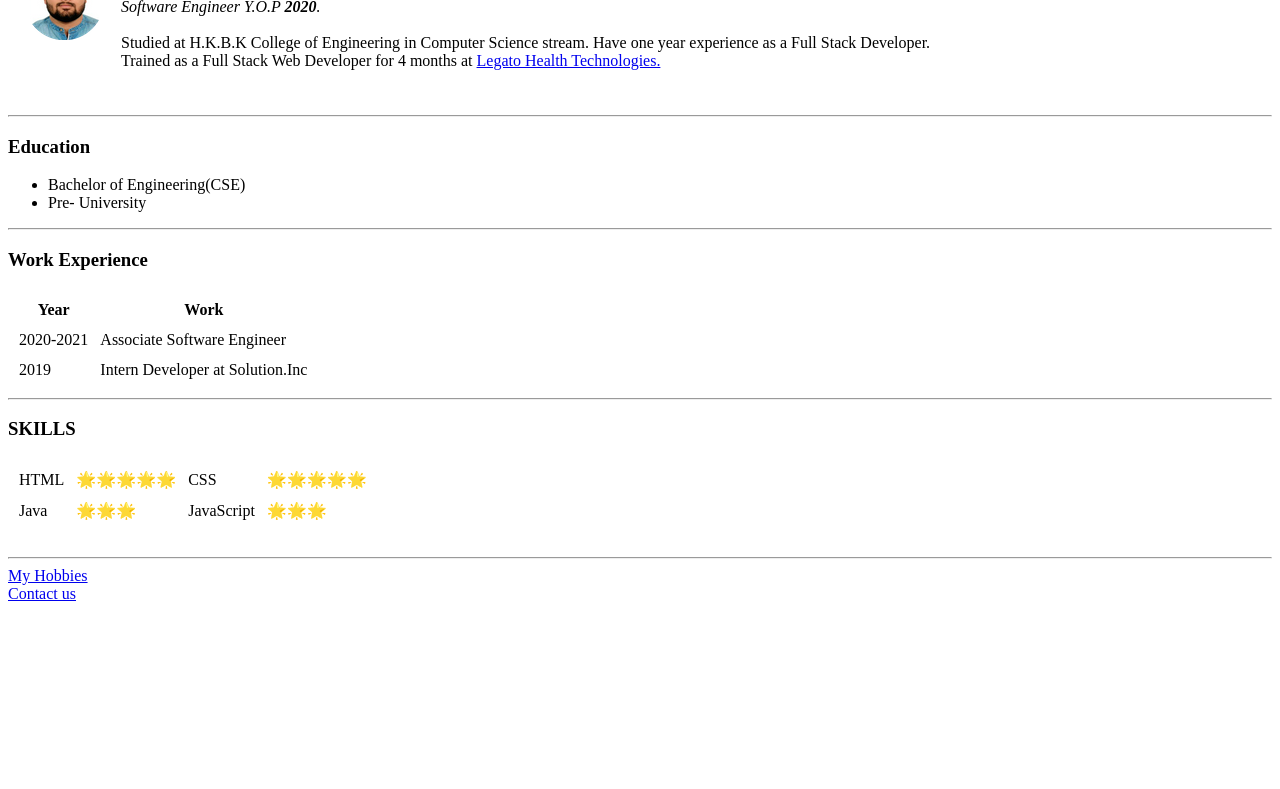
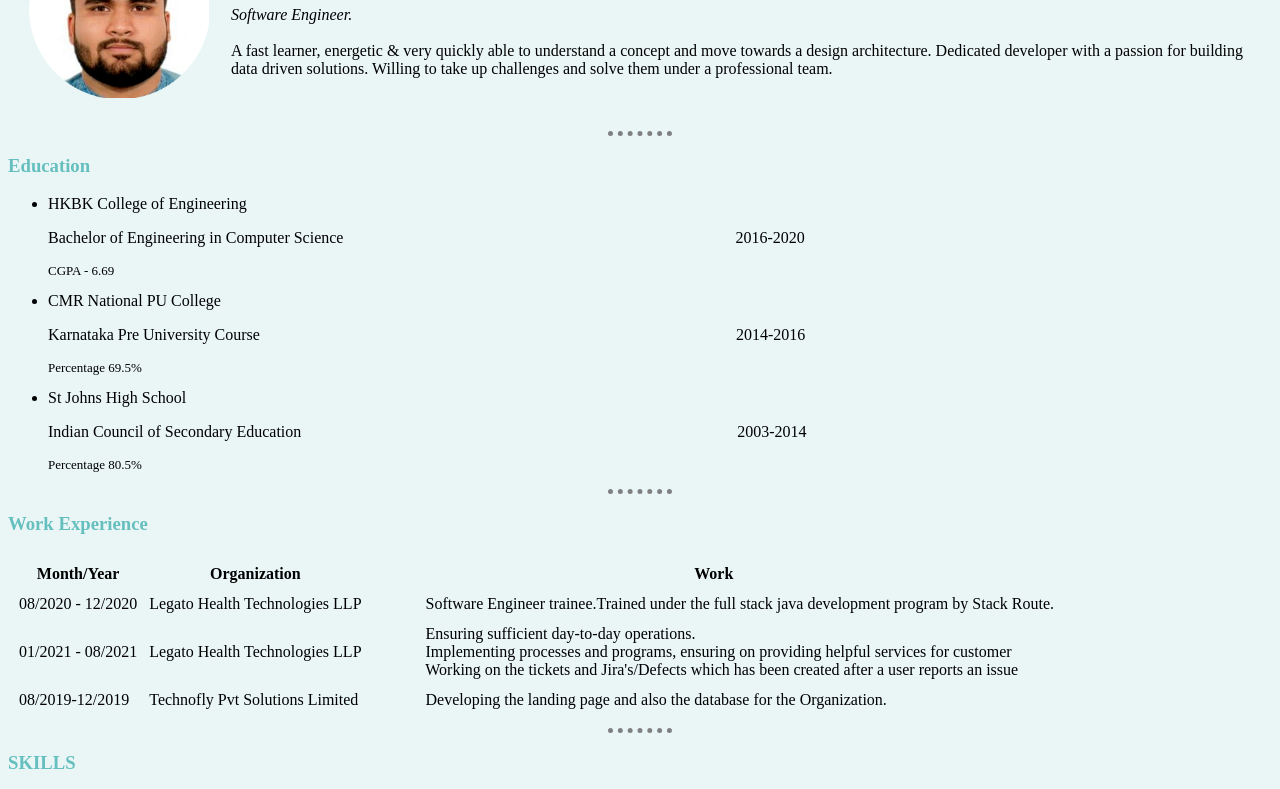
Before and after one commit to ArhamMohammed/CV, a plain HTML site: page index.html in a window 1280 px wide. Shown: the part 111-900 px from the top of the page. Before the commit the page ends 800 px from the top, so only its background shows below. Drawn offline with Linux system fonts and the light colour scheme.

Commit message:
Add files via upload

```diff
--- /dev/null
+++ b/css/styles.css
@@ -0,0 +1,17 @@
+  body {
+    background-color : #EAF6F6;
+  }
+
+  hr {
+    border-style:none;
+    border-top-style: dotted;
+    border-color: grey;
+    border-width: 5px;
+    width:5%;
+  }
+  img {
+  height: 180px;
+  }
+  h1, h3{
+    color: #66BFBF;
+  }
--- a/index.html
+++ b/index.html
@@ -4,19 +4,21 @@
 <head>
   <meta charset="utf-8">
   <title>Arham's personal site</title>
+  <link rel="stylesheet" href="css/styles.css">
 </head>
 
 <body>
   <table cellspacing="20">
     <tr>
-      <td><img src="images/50x50.png" alt="Arhams profile picture"></td>
+      <td><img src="images/Edit.png" alt="Arhams profile picture"></td>
       <td>
         <h1>Mir Mohammed Arham</h1>
         <p>
-          <em>Software Engineer Y.O.P <strong>2020</strong>.</em><br/>
+          <em>Software Engineer.</em><br />
           <br>
-          Studied at H.K.B.K College of Engineering in Computer Science stream. Have one year experience as a Full Stack Developer.<br>
-          Trained as a Full Stack Web Developer for 4 months at <a href="https://www.linkedin.com/in/mir-mohammed-arham-421261194">Legato Health Technologies.</a>
+          A fast learner, energetic & very quickly able to understand a concept and move towards a design architecture.
+          Dedicated developer with a passion for building data driven solutions. Willing to take up challenges and solve them under a professional team.
+        <br>
         </p>
       </td>
     </tr>
@@ -24,25 +26,76 @@
   <hr>
   <h3>Education</h3>
   <ul>
-    <li>Bachelor of Engineering(CSE)</li>
-    <li>Pre- University</li>
+    <li>HKBK College of Engineering
+      <p>
+        Bachelor of Engineering in Computer Science
+        &emsp;&emsp;&emsp;&emsp;&emsp;&emsp;&emsp;&emsp;&emsp;&emsp;&emsp;&emsp;&emsp;&emsp;&emsp;&emsp;&emsp;&emsp;&emsp;&emsp;
+        &emsp;&emsp;&emsp;&nbsp;&nbsp;&nbsp;
+        2016-2020
+      </p>
+      <p style="font-size:13px">
+        CGPA - 6.69
+      </p>
+    </li>
+    <li>CMR National PU College</li>
+    <p>
+      Karnataka Pre University Course
+      &emsp;&emsp;&emsp;&emsp;&emsp;&emsp;&emsp;&emsp;&emsp;&emsp;&emsp;&emsp;&emsp;&emsp;&emsp;&emsp;&emsp;&emsp;&emsp;&emsp;
+      &emsp;&emsp;&emsp;&emsp;&emsp;&emsp;&emsp;&emsp;&emsp;
+      2014-2016
+    </p>
+    <p style="font-size:13px">
+      Percentage 69.5%
+    </p>
+
+    <li>St Johns High School</li>
+    <p>
+      Indian Council of Secondary Education
+      &emsp;&emsp;&emsp;&emsp;&emsp;&emsp;&emsp;&emsp;&emsp;&emsp;&emsp;&emsp;&emsp;&emsp;&emsp;&emsp;&emsp;&emsp;&emsp;&emsp;
+      &emsp;&emsp;&emsp;&emsp;&emsp;&emsp;&ensp;
+      2003-2014
+    </p>
+    <p style="font-size:13px">
+      Percentage 80.5%
+    </p>
   </ul>
   <hr>
   <h3>Work Experience</h3>
   <table cellspacing="10">
     <thead>
       <tr>
-        <th>Year</th>
+        <th>Month/Year</th>
+        <th> Organization</th>
         <th>Work</th>
       </tr>
     </thead>
     <tr>
-      <td> 2020-2021</td>
-      <td>Associate Software Engineer</td>
+      <td> 08/2020 - 12/2020</td>
+      <td>Legato Health Technologies LLP</td>
+      <td>
+        &emsp;&emsp;&emsp;
+        Software Engineer trainee.Trained under the full stack java development program by Stack Route.</td>
     </tr>
     <tr>
-      <td>2019</td>
-      <td>Intern Developer at Solution.Inc</td>
+      <td> 01/2021 - 08/2021</td>
+      <td>Legato Health Technologies LLP</td>
+      <td>
+        &emsp;&emsp;&emsp;
+        Ensuring sufficient day-to-day operations. <br/>
+
+        &emsp;&emsp;&emsp;
+        Implementing processes and programs, ensuring on providing helpful services for customer<br>
+
+        &emsp;&emsp;&emsp;
+        Working on the tickets and Jira's/Defects which has been created after a user reports an issue<br />
+    </tr>
+    <tr>
+      <td>08/2019-12/2019</td>
+      <td>Technofly Pvt Solutions Limited</td>
+      <td>
+        &emsp;&emsp;&emsp;
+        Developing the landing page and also the database for the Organization.
+      </td>
     </tr>
   </table>
   <hr>
@@ -64,7 +117,8 @@
   <br>
   <hr>
   <a href="hobbies.html">My Hobbies</a><br>
-  <a href="contact.html">Contact us</a>
+  <a href="contact.html">Contact us</a><br>
+   <a href="https://www.linkedin.com/in/mir-mohammed-arham-421261194">LinkedIn</a>
 </body>
 
 </html>
```
Also changed, not shown: contact.html (+1 -0 lines), hobbies.html (+1 -0 lines), images/Edit.png (added).
